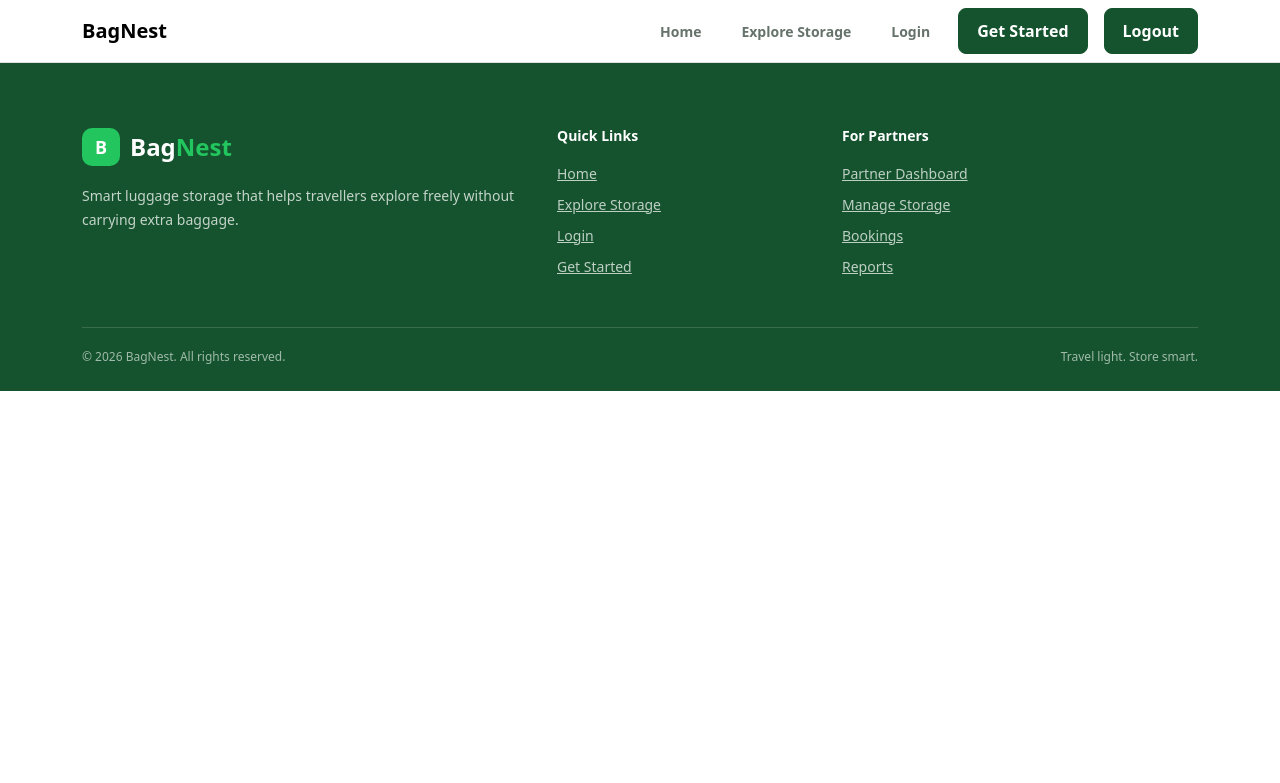
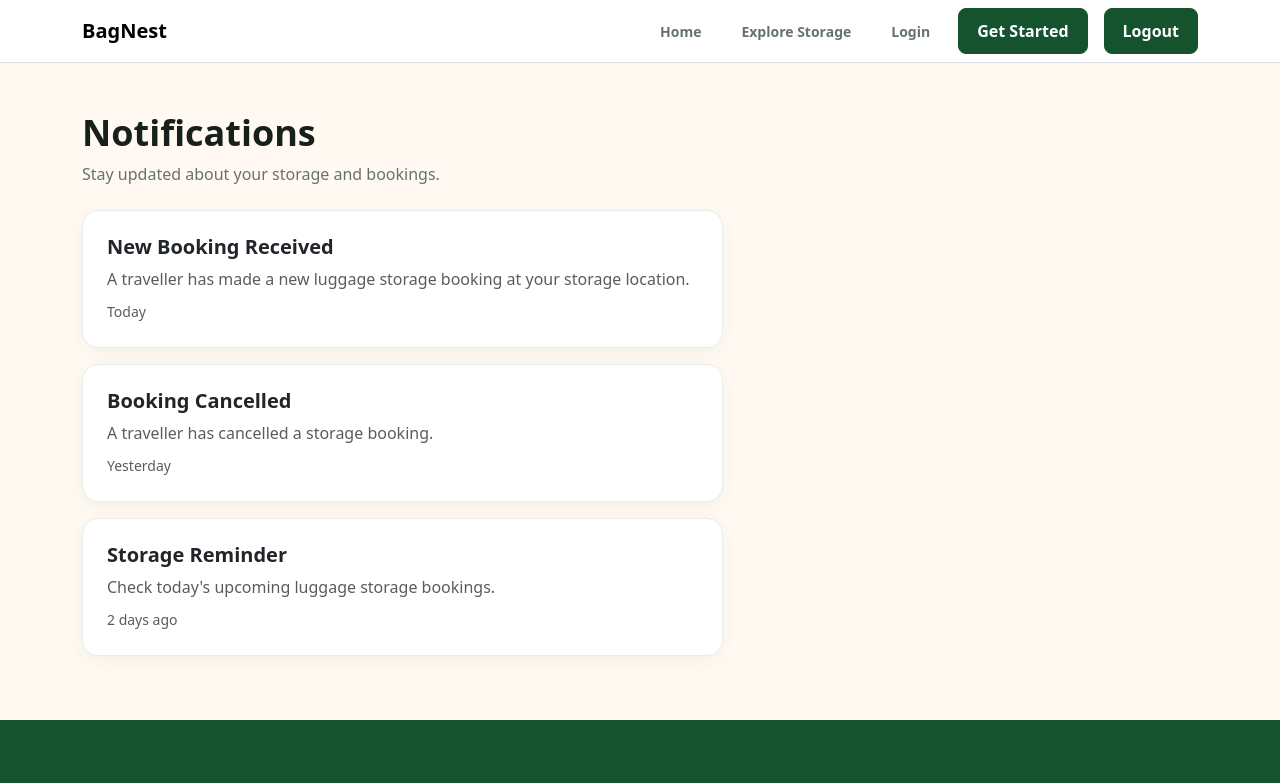
Before and after one commit to paviththira-vinayagamoorthy/BagNest, a React (Vite) app in the folder frontend/hackathon_projects/: page /partner-notifications in a window 1280 px wide. Shown: the top 783 px of the page. Built offline with nearby package versions, Linux system fonts and the light colour scheme.

Commit message:
partner notification added

```diff
--- a/frontend/hackathon_projects/src/pages/partner/PartnerDashboard.jsx
+++ b/frontend/hackathon_projects/src/pages/partner/PartnerDashboard.jsx
@@ -114,6 +114,30 @@ function PartnerDashboard() {
 
           </div>
 
+          {/* Notifications */}
+          <div className="col-md-4 mb-4">
+
+            <div className="dashboard-card">
+
+              <h4>
+                Notifications
+              </h4>
+
+              <p>
+                Check your storage and booking notifications.
+              </p>
+
+              <Link
+                to="/partner-notifications"
+                className="btn btn-primary-custom"
+              >
+                Notifications
+              </Link>
+
+            </div>
+
+          </div>
+
         </div>
 
       </div>
--- /dev/null
+++ b/frontend/hackathon_projects/src/pages/partner/PartnerNotifications.jsx
@@ -0,0 +1,91 @@
+function PartnerNotifications() {
+  return (
+    <div className="page-section py-5">
+
+      <div className="container">
+
+        {/* Page heading */}
+        <h1 className="page-title">
+          Notifications
+        </h1>
+
+        <p className="page-description">
+          Stay updated about your storage and bookings.
+        </p>
+
+        {/* Notification list */}
+        <div className="row mt-4">
+
+          {/* New booking notification */}
+          <div className="col-md-8 col-lg-7 mb-3">
+
+            <div className="bag-card p-4">
+
+              <h5 className="fw-bold">
+                New Booking Received
+              </h5>
+
+              <p className="text-muted mb-2">
+                A traveller has made a new luggage storage
+                booking at your storage location.
+              </p>
+
+              <small className="text-muted">
+                Today
+              </small>
+
+            </div>
+
+          </div>
+
+          {/* Booking cancellation notification */}
+          <div className="col-md-8 col-lg-7 mb-3">
+
+            <div className="bag-card p-4">
+
+              <h5 className="fw-bold">
+                Booking Cancelled
+              </h5>
+
+              <p className="text-muted mb-2">
+                A traveller has cancelled a storage booking.
+              </p>
+
+              <small className="text-muted">
+                Yesterday
+              </small>
+
+            </div>
+
+          </div>
+
+          {/* Storage reminder */}
+          <div className="col-md-8 col-lg-7 mb-3">
+
+            <div className="bag-card p-4">
+
+              <h5 className="fw-bold">
+                Storage Reminder
+              </h5>
+
+              <p className="text-muted mb-2">
+                Check today's upcoming luggage storage bookings.
+              </p>
+
+              <small className="text-muted">
+                2 days ago
+              </small>
+
+            </div>
+
+          </div>
+
+        </div>
+
+      </div>
+
+    </div>
+  );
+}
+
+export default PartnerNotifications;
--- a/frontend/hackathon_projects/src/pages/routes/AppRoutes.jsx
+++ b/frontend/hackathon_projects/src/pages/routes/AppRoutes.jsx
@@ -15,6 +15,7 @@ import ManageStorage from "../partner/ManageStorage";
 import PartnerBookings from "../partner/PartnerBookings";
 import Reports from "../partner/Reports";
 import PartnerProfile from "../partner/PartnerProfile";
+import PartnerNotifications from "../partner/PartnerNotifications";
 
 function AppRoutes() {
   return (
@@ -35,6 +36,7 @@ function AppRoutes() {
       <Route path="/partner-bookings" element={<PartnerBookings />}/>
       <Route path="/reports" element={<Reports />}/>
       <Route path="/partner-profile" element={<PartnerProfile />}/>
+      <Route path="/partner-notifications" element={<PartnerNotifications />}/>
     </Routes>
   );
 }
```
